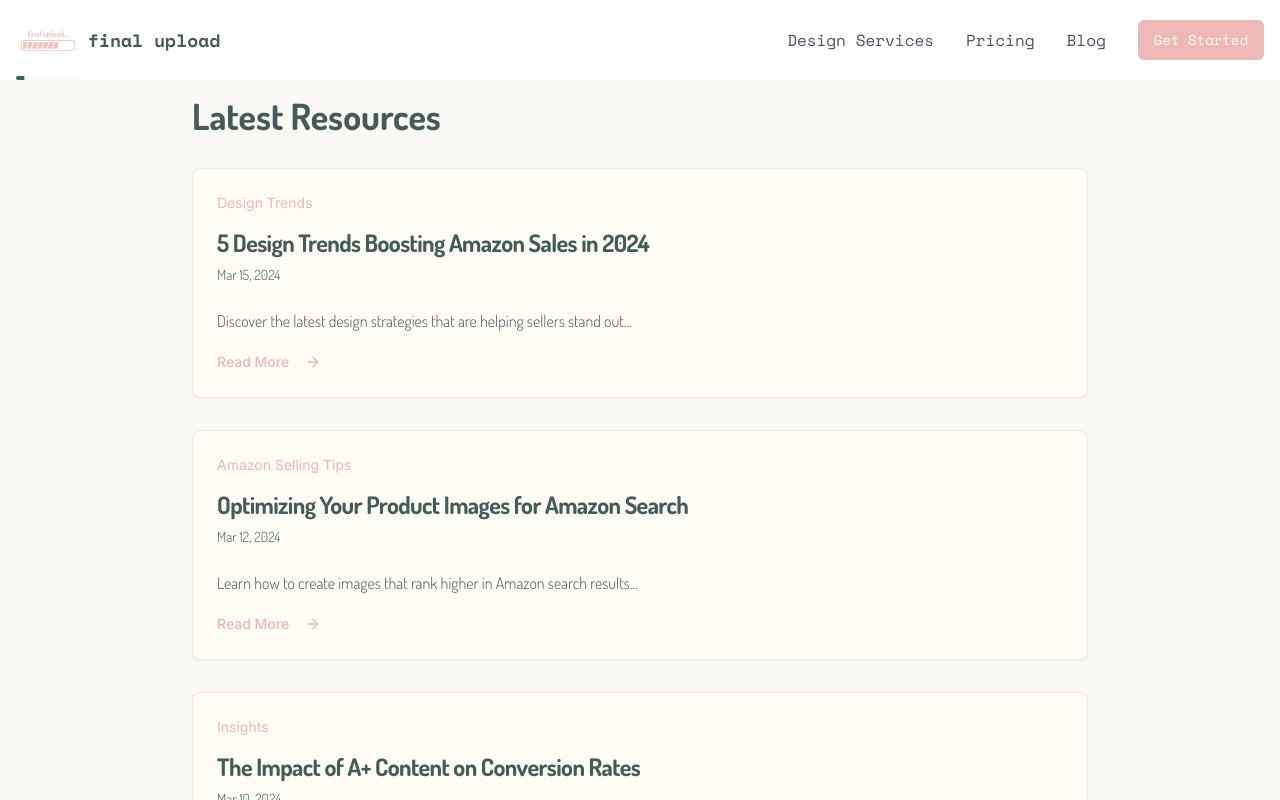
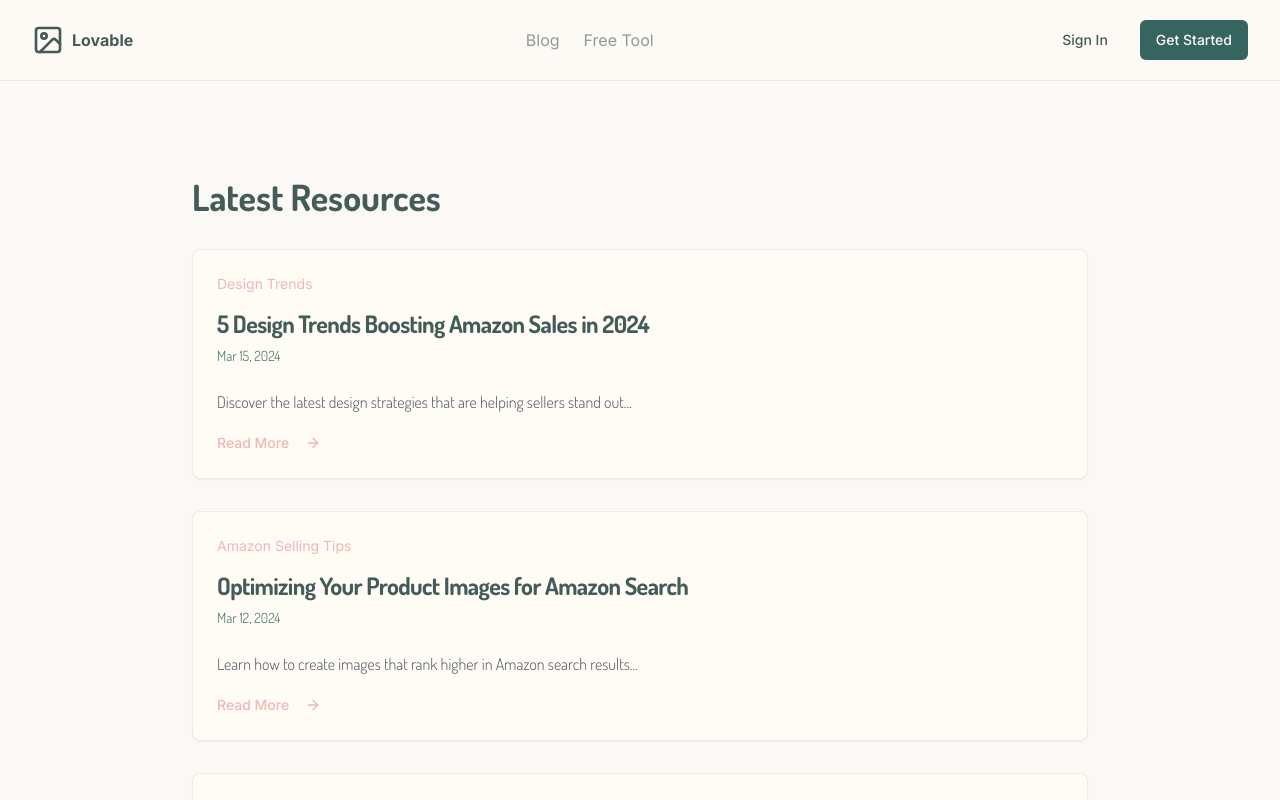
Before and after one commit to Mavic1027/Final-Upload, a React (Vite) app: page /blog in a window 1280 px wide. Shown: the top 800 px of the page. Built offline with nearby package versions, Linux system fonts and the light colour scheme.

Commit message:
Add Free Tool section
Implement a new "Free Tool" section that links to the background remover tool. This addition enhances navigation and promotes the background remover feature.
[skip gpt_engineer]

```diff
--- a/src/components/Header.tsx
+++ b/src/components/Header.tsx
@@ -1,80 +1,35 @@
+import { Link } from "react-router-dom";
 import { Button } from "@/components/ui/button";
-import { Menu, X } from "lucide-react";
-import { useState } from "react";
-import { Progress } from "@/components/ui/progress";
+import { Image } from "lucide-react";
 
 export const Header = () => {
-  const [isMenuOpen, setIsMenuOpen] = useState(false);
-  const [progress, setProgress] = useState(13);
+  return (
+    <header className="sticky top-0 z-50 w-full border-b bg-background/95 backdrop-blur supports-[backdrop-filter]:bg-background/60">
+      <div className="container">
+        <div className="flex items-center justify-between h-20">
+          <Link to="/" className="flex items-center space-x-2">
+            <Image className="h-8 w-8" />
+            <span className="font-bold">Lovable</span>
+          </Link>
 
-  const navItems = [
-    { label: "Design Services", href: "#services" },
-    { label: "Pricing", href: "#pricing" },
-    { label: "Blog", href: "#blog" },
-  ];
-
-  return (
-    <header className="fixed top-0 left-0 right-0 bg-white z-50">
-      <div className="container mx-auto px-4">
-        <div className="flex items-center justify-between h-20">
-          <a href="/" className="flex items-center space-x-2">
-            <div className="relative w-16 h-16">
-              <img
-                src="/lovable-uploads/f3a3a9e1-1184-4623-9309-31dee722768b.png"
-                alt="Final Upload Logo"
-                className="w-full h-full object-contain animate-pulse"
-              />
-              <div className="absolute -bottom-2 left-0 right-0 w-full">
-                <Progress value={progress} className="h-1" />
-              </div>
-            </div>
-            <span className="font-mono text-lg font-bold">final upload</span>
-          </a>
-
-          <nav className="hidden md:flex items-center space-x-8">
-            {navItems.map((item) => (
-              <a
-                key={item.label}
-                href={item.href}
-                className="text-gray-600 hover:text-primary transition-colors font-mono"
-              >
-                {item.label}
-              </a>
-            ))}
-            <Button variant="default" className="bg-accent hover:bg-accent/90 font-mono">
-              Get Started
-            </Button>
+          <nav className="hidden md:flex items-center space-x-6">
+            <Link to="/blog" className="text-foreground/60 hover:text-foreground">
+              Blog
+            </Link>
+            <Link
+              to="/background-remover"
+              className="flex items-center space-x-1 text-foreground/60 hover:text-foreground"
+            >
+              <span>Free Tool</span>
+            </Link>
           </nav>
 
-          <button
-            className="md:hidden"
-            onClick={() => setIsMenuOpen(!isMenuOpen)}
-            aria-label="Toggle menu"
-          >
-            {isMenuOpen ? <X size={24} /> : <Menu size={24} />}
-          </button>
+          <div className="flex items-center space-x-4">
+            <Button variant="ghost">Sign In</Button>
+            <Button>Get Started</Button>
+          </div>
         </div>
       </div>
-
-      {isMenuOpen && (
-        <div className="md:hidden bg-white border-t">
-          <nav className="container mx-auto px-4 py-4 flex flex-col space-y-4">
-            {navItems.map((item) => (
-              <a
-                key={item.label}
-                href={item.href}
-                className="text-gray-600 hover:text-primary transition-colors font-mono"
-                onClick={() => setIsMenuOpen(false)}
-              >
-                {item.label}
-              </a>
-            ))}
-            <Button variant="default" className="bg-accent hover:bg-accent/90 font-mono w-full">
-              Get Started
-            </Button>
-          </nav>
-        </div>
-      )}
     </header>
   );
 };
```
